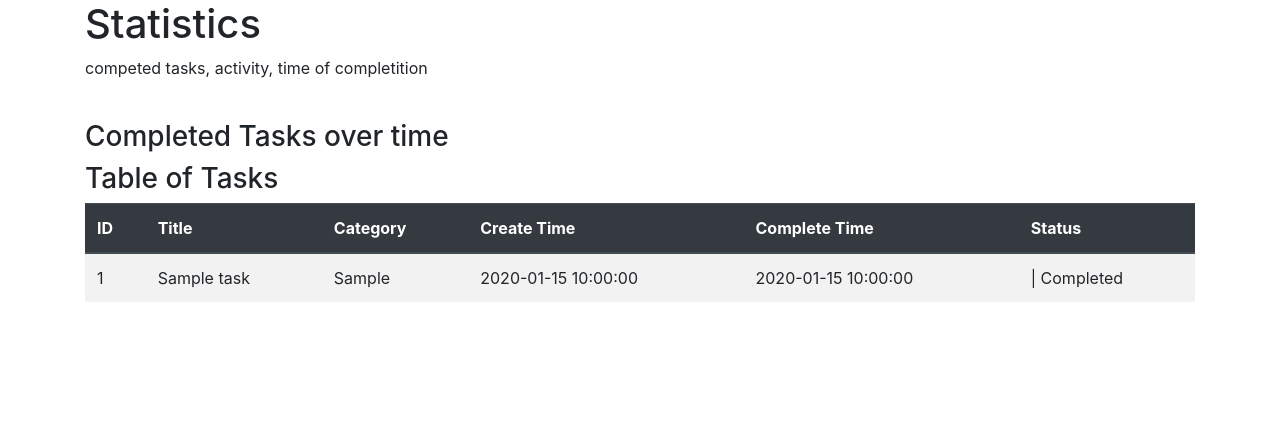
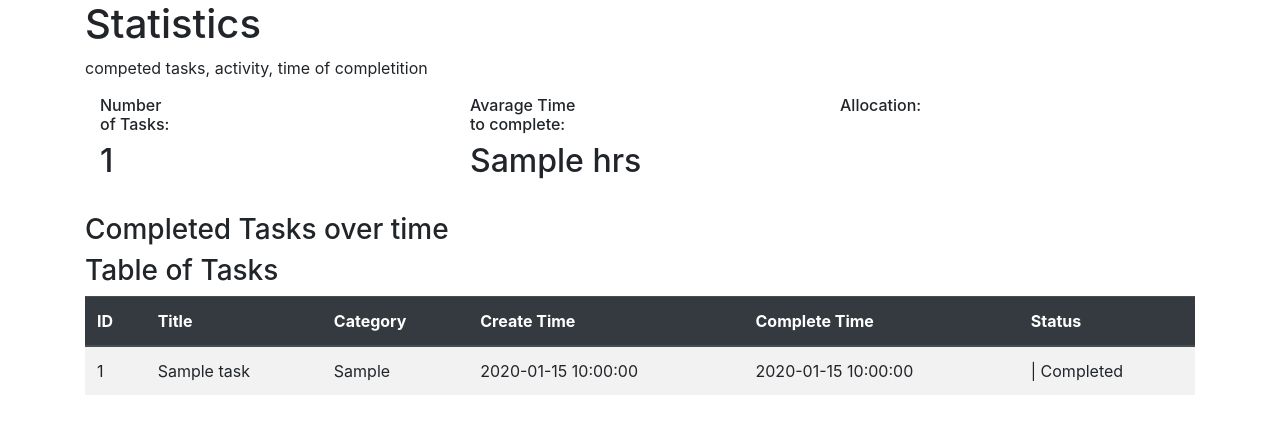
Before and after one commit to markus3456/task-force, a Flask app: template templates/statistics.html in a window 1280 px wide. Shown: the part 56-490 px from the top of the page. Run offline with Flask 3, Linux system fonts and the light colour scheme; tables that the repository leaves empty hold one stand-in row (values such as "Sample post"); the template is opened without the code that fills it: values that come from a table or form of the project are taken from there, most other values are stand-ins (such as "Sample title", 1, 10 or a date in 2020); some libraries are stand-ins or nearby versions.

Commit message:
added chart
number of tasks, average time to complete and chart of allocation of tasks

```diff
--- a/templates/statistics.html
+++ b/templates/statistics.html
@@ -4,57 +4,44 @@
     <h1>{% block title %} Statistics {% endblock %}</h1>
         <p>{% block body %}
             competed tasks, activity, time of completition
-
-            <!-- <canvas id="lineChart" width="900" height="400"></canvas>
-            <script>
-              var ctx = document.getElementById("lineChart").getContext("2d");
-              var lineChart = new Chart(ctx, {
-                type: "line",
-                data: {
-                  label: {{ labels | safe }},
-                  datasets: [
-                    {
-                      label: "count",
-                      data: {{values | safe}},
-                      fill: false,
-                      lineTension: 0.1,
-                    }
-
-                  ]
-                },
-                options: {
-                  responsive: false
-                }
-              });
-            </script> -->
-
-
-
-
             {% endblock %}
         </p>
 
-        <!-- <form action="/statistics" method="post">
-            <div class="row">
 
-                <div class="col-sm-4 input-group mb">
-                  <div class="input-group-prepend">
-                    <span class="input-group-text" id="basic-addon1">todo title</span>
-                  </div>
-                  <input type="text" class="form-control" name="title" placeholder="Enter Todo...">
-                </div>
+        <div class="container">
+          <div class="row">
+            <div class="col-sm">
+              {% if count %}
+                <h6>Number <br> of Tasks: </h6><h2> {{ count }}</h2>
+              {% else %}
+                <h3>Number of Tasks: 0</h3>
+              {% endif %}
+            </div>
+            <div class="col-sm">
+              {% if tc %}
+                <h6>Avarage Time <br> to complete: </h6><h2> {{ tc }} hrs</h2>
+              {% else %}
+                <h3>Time to complete: 0</h3>
+              {% endif %}
+            </div>
+            <div class="col-sm">
+              <h6>Allocation:</h6>
+              <div id='chart2' class='chart2'”></div>
 
-                <select name="category" class="col-sm-4 input-group mb form-control" type="text">
-                  {% for o in category %}
-                  <option value="{{ o.category }}">{{ o.category }}</option>
-                  {% endfor %}
-                </select>
+              <script src='https://cdn.plot.ly/plotly-latest.min.js'></script>
+              <script type='text/javascript'>
+                var graphs = {{graphJSON_2 | safe}};
+                var layout = {
+                  autosize: false,
+                  width: 100,
+                  height: 500,}
+                Plotly.plot('chart2',graphs,layout,{});
+              </script>
+            </div>
+          </div>
+        </div>
 
-                <div class="col-sm-4">
-                  <button class="btn btn-dark" type="submit">Add</button>
-                </div>
-            </div>
-        </form> -->
+
 
         <br>
         <table class="table table-striped">
--- a/todoapp.py
+++ b/todoapp.py
@@ -125,7 +125,6 @@ def statistics():
 
     '''
     df3 = pd.read_sql(query3, db.session.bind)
-    #print(df3)
 
     tc = df.completetime - df.createtime #calculate time to complete for each task using time difference
     tc = tc.astype('timedelta64[h]')  #transform format to display hours
@@ -161,7 +160,18 @@ def statistics():
     ))
     graphJSON = json.dumps(fig, cls=plotly.utils.PlotlyJSONEncoder)
 
-    return render_template('statistics.html', todo_list=todo_list,  graphJSON=graphJSON)
+    labels = df3['category'].tolist()
+    values = df3['percent'].tolist()
+    print(labels)
+    fig2 = go.Figure(data=[go.Pie(labels=labels, values=values, hole=.4)])
+
+    graphJSON_2 = json.dumps(fig2, cls=plotly.utils.PlotlyJSONEncoder)
+
+
+    count = str(count)
+    tc = str(tc)
+
+    return render_template('statistics.html', todo_list=todo_list,  graphJSON=graphJSON, graphJSON_2=graphJSON_2, count=count, tc=tc )
 
 if __name__ =="__main__":
     #db.create_all()
```
